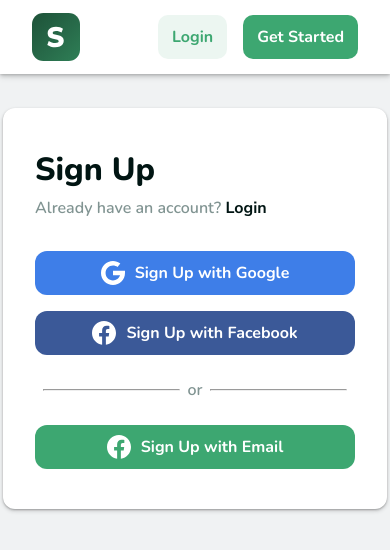
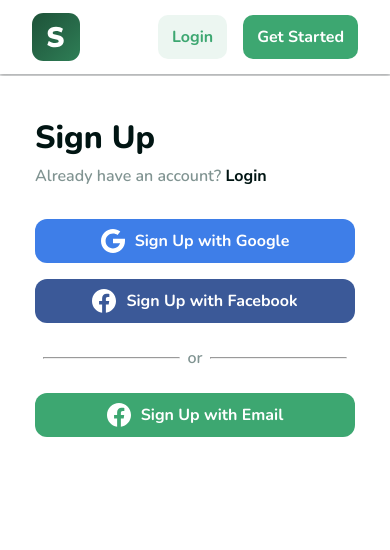
Before and after one commit to peitrae/stockwatch-client, a Next.js app in the folder client/: page /signup in a window 390 px wide. Shown: the top 550 px of the page. Built offline with nearby package versions, Linux system fonts and the light colour scheme.

Commit message:
Add sign up options responsiveness

```diff
--- a/client/components/layouts/Navbar.tsx
+++ b/client/components/layouts/Navbar.tsx
@@ -12,7 +12,6 @@ const NavbarWrapper = styled.nav`
 	height: fit-content;
 	background-color: ${({ theme }) => theme.colors.white.default};
 	padding: 13px 48px;
-	position: fixed;
 	display: flex;
 	justify-content: space-between;
 	align-items: center;
--- a/client/modules/signup/SignUpOpts.tsx
+++ b/client/modules/signup/SignUpOpts.tsx
@@ -8,13 +8,29 @@ import Link from '@/components/typhographies/Link';
 import Text from '@/components/typhographies/Text';
 import Flex from '@/components/layouts/Flex';
 import { mx24 } from '@/styles/margin';
+import mediaQueries from '@/styles/mediaQueries';
 
 const SignUpCard = styled(Card)`
 	position: relative;
-	top: 108px;
+	top: 32px;
 	left: 50%;
 	transform: translateX(-50%);
 	padding: 40px 32px;
+	display: flex;
+	justify-content: center;
+
+	${mediaQueries.xs} {
+		top: 2px;
+		width: 100vw;
+		height: calc(100vh - 76px);
+		box-shadow: none;
+		border-radius: 0;
+	}
+`;
+
+const SignUpWrapper = styled.div`
+	max-width: 320px;
+	width: 100%;
 `;
 
 const DescriptionWrapper = styled.div`
@@ -22,7 +38,7 @@ const DescriptionWrapper = styled.div`
 `;
 
 const SignUpButton = styled(Button)`
-	width: 320px;
+	width: 100%;
 `;
 
 const Line = styled.hr`
@@ -57,6 +73,7 @@ const FacebookCSS = css`
 
 const SignUpOpts: React.FC = () => (
 	<SignUpCard>
+		<SignUpWrapper>
 			<Text as="h1" fontType="sans-serif">
 				Sign Up
 			</Text>
@@ -82,6 +99,7 @@ const SignUpOpts: React.FC = () => (
 			<SignUpButton startIcon={<FacebookIcon />} size="lg">
 				Sign Up with Email
 			</SignUpButton>
+		</SignUpWrapper>
 	</SignUpCard>
 );
 
--- a/client/pages/signup.tsx
+++ b/client/pages/signup.tsx
@@ -7,6 +7,8 @@ import SignUpOpts from '@/modules/signup/SignUpOpts';
 
 const SignUpPage = styled(Page)`
 	background-color: ${({ theme }) => theme.colors.gray.lightest100};
+	display: flex;
+	flex-direction: column;
 `;
 
 const SignUp: NextPage = () => (
```
Lines whose indentation alone changed are shown as unchanged.
